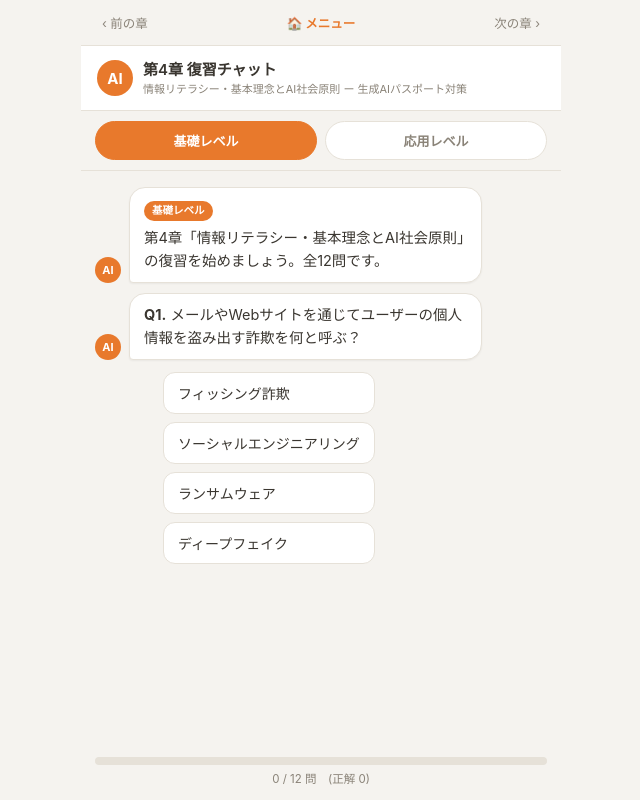
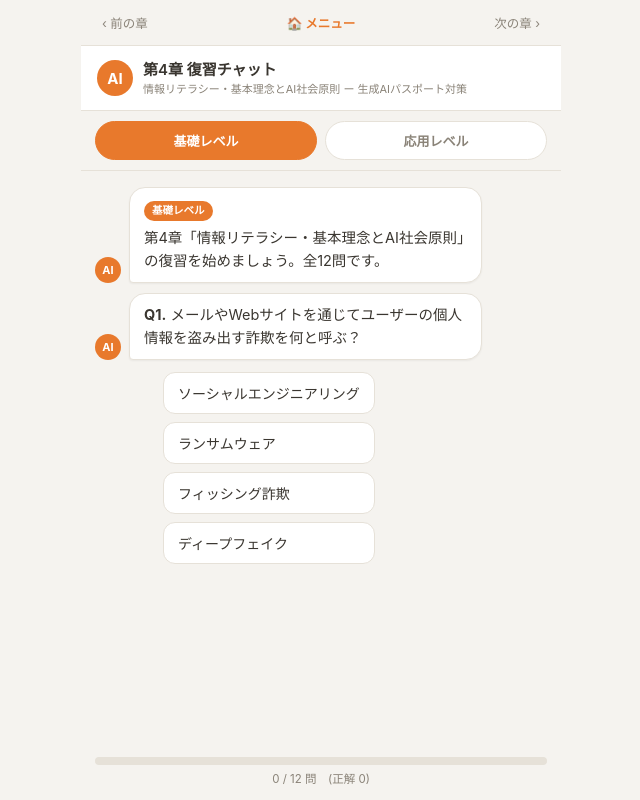
Before and after one commit to masumoto73-cmd/ai-passport-quiz, a plain HTML site: page chapter4.html in a window 1280 px wide. Shown: the whole page, without its empty margins (319-959 px from the left). Drawn offline with Linux system fonts and the light colour scheme.

Commit message:
Add files via upload

```diff
--- a/chapter4.html
+++ b/chapter4.html
@@ -252,55 +252,55 @@
 <script>
 const QUESTIONS = {
   basic: [
-    {q:"メールやWebサイトを通じてユーザーの個人情報を盗み出す詐欺を何と呼ぶ？", choices:["フィッシング詐欺","ソーシャルエンジニアリング","ランサムウェア","ディープフェイク"], answer:0,
+    {q:"メールやWebサイトを通じてユーザーの個人情報を盗み出す詐欺を何と呼ぶ？", choices:["ソーシャルエンジニアリング","ランサムウェア","フィッシング詐欺","ディープフェイク"], answer:2,
      explain:"フィッシング詐欺は偽のWebサイトに誘導し、個人情報を入力させて盗み取る典型的な詐欺手法です。"},
-    {q:"人間の心理的な隙(信頼・恐怖・好奇心など)を利用して情報を盗み出す手法を何と呼ぶ？", choices:["ソーシャルエンジニアリング攻撃","フィッシング詐欺","QRコード詐欺","Wi-Fiの罠"], answer:0,
+    {q:"人間の心理的な隙(信頼・恐怖・好奇心など)を利用して情報を盗み出す手法を何と呼ぶ？", choices:["QRコード詐欺","フィッシング詐欺","Wi-Fiの罠","ソーシャルエンジニアリング攻撃"], answer:3,
      explain:"ソーシャルエンジニアリング攻撃には、スピアフィッシングやベイト攻撃などの具体的な手法があります。"},
-    {q:"個人情報保護法が全面施行されたのは何年？", choices:["2005年","1995年","2015年","2000年"], answer:0,
+    {q:"個人情報保護法が全面施行されたのは何年？", choices:["2000年","1995年","2015年","2005年"], answer:3,
      explain:"個人情報保護法は2005年に全面施行され、個人情報の適正な取扱いに関する基本理念を定めています。"},
-    {q:"本人の人種、信条、病歴、犯罪歴など特に配慮が必要な個人情報を何と呼ぶ？", choices:["要配慮個人情報","匿名加工情報","限定提供データ","機微情報のみ"], answer:0,
+    {q:"本人の人種、信条、病歴、犯罪歴など特に配慮が必要な個人情報を何と呼ぶ？", choices:["匿名加工情報","要配慮個人情報","機微情報のみ","限定提供データ"], answer:1,
      explain:"要配慮個人情報は、不当な差別や偏見による不利益を防ぐため特に厳格な管理が求められる情報です。"},
-    {q:"特定の個人を識別できないように加工し、復元できないようにした情報を何と呼ぶ？", choices:["匿名加工情報","要配慮個人情報","営業秘密","個人識別符号"], answer:0,
+    {q:"特定の個人を識別できないように加工し、復元できないようにした情報を何と呼ぶ？", choices:["匿名加工情報","要配慮個人情報","個人識別符号","営業秘密"], answer:0,
      explain:"匿名加工情報は、個人情報から特定の個人を識別する情報を削除・変更し、再識別できない状態にした情報です。"},
-    {q:"著作権はいつ発生する？", choices:["著作物を創作した時点","特許庁に出願した時点","登録した時点","公表してから1年後"], answer:0,
+    {q:"著作権はいつ発生する？", choices:["公表してから1年後","著作物を創作した時点","特許庁に出願した時点","登録した時点"], answer:1,
      explain:"著作権は創作した時点で自動的に発生し、特許・商標・意匠と異なり出願や審査が不要です。"},
-    {q:"無断で自身の顔・姿態の写真等を撮影・公開されないための権利を何と呼ぶ？", choices:["肖像権","パブリシティ権","著作権","商標権"], answer:0,
+    {q:"無断で自身の顔・姿態の写真等を撮影・公開されないための権利を何と呼ぶ？", choices:["肖像権","パブリシティ権","商標権","著作権"], answer:0,
      explain:"肖像権は法律で定められた権利ではなく、判例によって確立された権利で、精神的苦痛から守る意義があります。"},
-    {q:"著名人の肖像や氏名等が持つ経済的価値を排他的に利用する権利を何と呼ぶ？", choices:["パブリシティ権","肖像権","著作権","意匠権"], answer:0,
+    {q:"著名人の肖像や氏名等が持つ経済的価値を排他的に利用する権利を何と呼ぶ？", choices:["パブリシティ権","著作権","意匠権","肖像権"], answer:0,
      explain:"パブリシティ権は著名人の顧客吸引力から生じる経済的利益を保護する、判例で確立された権利です。"},
-    {q:"「AI事業者ガイドライン」で示されている基本理念に含まれないものは？", choices:["公正競争(Fair Competition)","人間の尊厳が尊重される社会(Dignity)","多様性と包摂(Diversity & Inclusion)","持続可能な社会(Sustainability)"], answer:0,
+    {q:"「AI事業者ガイドライン」で示されている基本理念に含まれないものは？", choices:["公正競争(Fair Competition)","持続可能な社会(Sustainability)","多様性と包摂(Diversity & Inclusion)","人間の尊厳が尊重される社会(Dignity)"], answer:0,
      explain:"基本理念はDignity、Diversity & Inclusion、Sustainabilityの3つで、公正競争確保は「共通の指針」10項目の一つです。"},
-    {q:"2025年6月4日に公布された、日本初のAI分野に特化した法律の通称は？", choices:["AI新法","個人情報保護法","不正競争防止法","著作権法"], answer:0,
+    {q:"2025年6月4日に公布された、日本初のAI分野に特化した法律の通称は？", choices:["不正競争防止法","AI新法","著作権法","個人情報保護法"], answer:1,
      explain:"AI新法(人工知能関連技術の研究開発及び活用の推進に関する法律)は、日本でAI分野に特化した初の法律です。"},
-    {q:"企業の機密情報のうち、秘密管理性・有用性・非公知性の3要件を満たすものを何と呼ぶ？", choices:["営業秘密","要配慮個人情報","匿名加工情報","限定提供データ"], answer:0,
+    {q:"企業の機密情報のうち、秘密管理性・有用性・非公知性の3要件を満たすものを何と呼ぶ？", choices:["営業秘密","匿名加工情報","限定提供データ","要配慮個人情報"], answer:0,
      explain:"営業秘密として認められるには、秘密管理性・有用性・非公知性の3つの要件を満たす必要があります。"},
-    {q:"公共のQRコードやWi-Fiに関する対策として適切なものは？", choices:["疑わしいものは利用せずURLを確認する","見た目が正規なら無条件で信用する","パスワードをすぐに入力する","全て安全なので気にしない"], answer:0,
+    {q:"公共のQRコードやWi-Fiに関する対策として適切なものは？", choices:["見た目が正規なら無条件で信用する","全て安全なので気にしない","パスワードをすぐに入力する","疑わしいものは利用せずURLを確認する"], answer:3,
      explain:"疑わしいQRコードを読み込まない、リンク先URLを確認するなど、警戒心を持つことが重要です。"},
   ],
   advanced: [
-    {q:"意匠権による保護期間は、出願日からどれくらい？", choices:["25年","20年","10年","70年"], answer:0,
+    {q:"意匠権による保護期間は、出願日からどれくらい？", choices:["10年","25年","70年","20年"], answer:1,
      explain:"意匠権の保護期間は登録日から始まり、出願日から25年後に終了します。特許は出願日から20年です。"},
-    {q:"商標権侵害が認められる条件として正しいものは？", choices:["対象の商標・商品/サービスが同一または類似の場合","出願していない場合のみ","私的利用の場合のみ","著作権者の許可がある場合"], answer:0,
+    {q:"商標権侵害が認められる条件として正しいものは？", choices:["著作権者の許可がある場合","出願していない場合のみ","対象の商標・商品/サービスが同一または類似の場合","私的利用の場合のみ"], answer:2,
      explain:"商標権侵害は、対象の商標同士および商品・サービス同士が同一または類似の場合に認められます。"},
-    {q:"「AI事業者ガイドライン」のピラミッド構造で、基本理念の上位(実践面)に位置づけられるものは？", choices:["原則・共通の指針","個人情報保護法","著作権法","不正競争防止法"], answer:0,
+    {q:"「AI事業者ガイドライン」のピラミッド構造で、基本理念の上位(実践面)に位置づけられるものは？", choices:["不正競争防止法","個人情報保護法","著作権法","原則・共通の指針"], answer:3,
      explain:"基本理念・原則・共通の指針の3つがピラミッド構造を成し、各主体が取り組む際の指針として定義されています。"},
-    {q:"「共通の指針」10項目に含まれないものは？", choices:["収益性","人間中心","公平性","アカウンタビリティ"], answer:0,
+    {q:"「共通の指針」10項目に含まれないものは？", choices:["公平性","収益性","人間中心","アカウンタビリティ"], answer:1,
      explain:"共通の指針は人間中心・安全性・公平性・プライバシー保護・セキュリティ確保・透明性・アカウンタビリティ・教育リテラシー・公正競争確保・イノベーションの10項目です。"},
-    {q:"AI新法は全何章何条(附則を除く)で構成されている？", choices:["全4章28条","全3章20条","全5章35条","全2章15条"], answer:0,
+    {q:"AI新法は全何章何条(附則を除く)で構成されている？", choices:["全2章15条","全4章28条","全3章20条","全5章35条"], answer:1,
      explain:"AI新法は総則、基本的施策、人工知能基本計画、人工知能戦略本部の全4章28条で構成されています。"},
-    {q:"AI新法における活用事業者の責務の特徴は？", choices:["国等の施策への協力義務(強制)が課される","罰則が科される","出願義務が課される","秘密保持義務のみ課される"], answer:0,
+    {q:"AI新法における活用事業者の責務の特徴は？", choices:["罰則が科される","国等の施策への協力義務(強制)が課される","出願義務が課される","秘密保持義務のみ課される"], answer:1,
      explain:"活用事業者には、他の主体の「努めるものとする」という努力義務より強い「協力しなければならない」義務が課されています。"},
-    {q:"AI新法とAI事業者ガイドラインの最も大きな違いは？", choices:["法的拘束力の有無","公布年","対象読者","文字数"], answer:0,
+    {q:"AI新法とAI事業者ガイドラインの最も大きな違いは？", choices:["法的拘束力の有無","文字数","対象読者","公布年"], answer:0,
      explain:"ガイドラインは法的拘束力のない自主的な取り組みですが、AI新法は活用事業者に協力義務という法的義務を課します。"},
-    {q:"生成AIを利用した発明が「人の発明」と認められる可能性が高いケースの考え方は？", choices:["人が創作的に関与していること","AIが完全に自律的に生成したこと","出願さえすれば自動的に認められること","発明者が存在しないこと"], answer:0,
+    {q:"生成AIを利用した発明が「人の発明」と認められる可能性が高いケースの考え方は？", choices:["AIが完全に自律的に生成したこと","人が創作的に関与していること","発明者が存在しないこと","出願さえすれば自動的に認められること"], answer:1,
      explain:"特許庁の見解では、AIを利用した発明でも人が技術的特徴部分の具体化に創作的に関与していれば人の発明と考えられます。"},
-    {q:"不正競争防止法における「限定提供データ」の要件に含まれないものは？", choices:["秘密として管理されていること(秘密管理性)","相当量が蓄積されたデータであること","特定の者に限定して提供されること","電磁的方法により管理されていること"], answer:0,
+    {q:"不正競争防止法における「限定提供データ」の要件に含まれないものは？", choices:["特定の者に限定して提供されること","秘密として管理されていること(秘密管理性)","相当量が蓄積されたデータであること","電磁的方法により管理されていること"], answer:1,
      explain:"限定提供データは営業秘密と異なり秘密管理性は要件とされず、相当量の蓄積・限定提供・電磁的管理が要件です。"},
-    {q:"EUのAI規制法(2024年発効)の特徴として正しいものは？", choices:["違反事業者に巨額の罰金を科す厳格な規制","罰則を設けず自主性を尊重する推進法","AI開発を全面禁止する法律","日本のAI新法と全く同じ内容"], answer:0,
+    {q:"EUのAI規制法(2024年発効)の特徴として正しいものは？", choices:["罰則を設けず自主性を尊重する推進法","日本のAI新法と全く同じ内容","違反事業者に巨額の罰金を科す厳格な規制","AI開発を全面禁止する法律"], answer:2,
      explain:"EUのAI規制法は透明性の義務を課し、違反事業者には最大3500万ユーロの罰金を科す厳格な規制です。日本のAI新法は推進法的性格が強い点で対照的です。"},
-    {q:"著作権侵害が認められるための重要な要件は、類似性ともう一つ何か？", choices:["依拠性","公示性","秘密管理性","独占性"], answer:0,
+    {q:"著作権侵害が認められるための重要な要件は、類似性ともう一つ何か？", choices:["依拠性","公示性","独占性","秘密管理性"], answer:0,
      explain:"侵害の疑いのある対象物が元の著作物に類似し、かつ依拠している(基づいて創作された)場合に著作権侵害が認められます。"},
-    {q:"AI事業者ガイドラインにおける「AI提供者」の役割として正しいものは？", choices:["AI開発者が開発したAIに付加価値を加えてサービスとして提供する","AIモデルそのものを研究開発する","AIシステムを事業活動で利用するだけ","国の施策を策定する"], answer:0,
+    {q:"AI事業者ガイドラインにおける「AI提供者」の役割として正しいものは？", choices:["国の施策を策定する","AIシステムを事業活動で利用するだけ","AIモデルそのものを研究開発する","AI開発者が開発したAIに付加価値を加えてサービスとして提供する"], answer:3,
      explain:"AI提供者はAI開発者が開発するAIシステムに付加価値を加え、AI利用者にサービスとして提供する役割を担います。"},
   ]
 };
```
